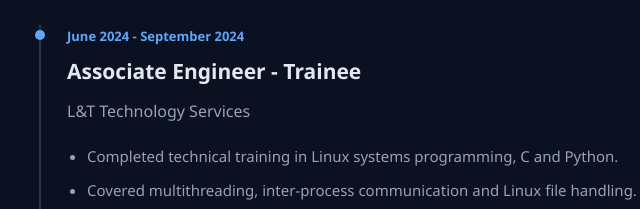
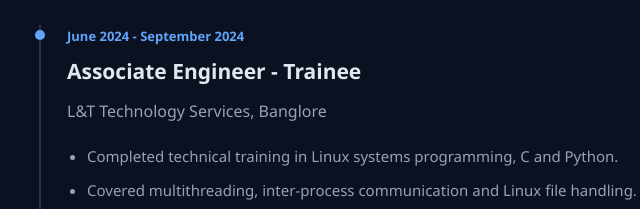
Before and after one commit to Shubhampandit1602/shubhampandit1602.github.io, a plain HTML site: page index.html in a window 1280 px wide. Shown: the part 3146-3355 px from the top of the page, 41-681 px from the left. Drawn offline with Linux system fonts and the light colour scheme.

Commit message:
Update organization name with location details

```diff
--- a/index.html
+++ b/index.html
@@ -284,7 +284,7 @@
             <article class="timeline-item">
                 <p class="date">June 2024 - September 2024</p>
                 <h3>Associate Engineer - Trainee </h3>
-                <p class="organisation">L&T Technology Services</p>
+                <p class="organisation">L&T Technology Services, Banglore</p>
 
                 <ul>
                     <li>
```
